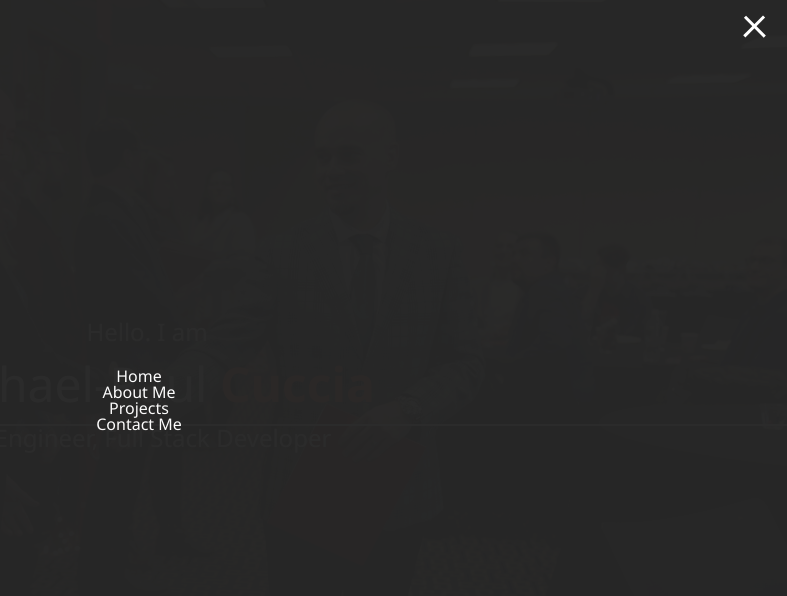
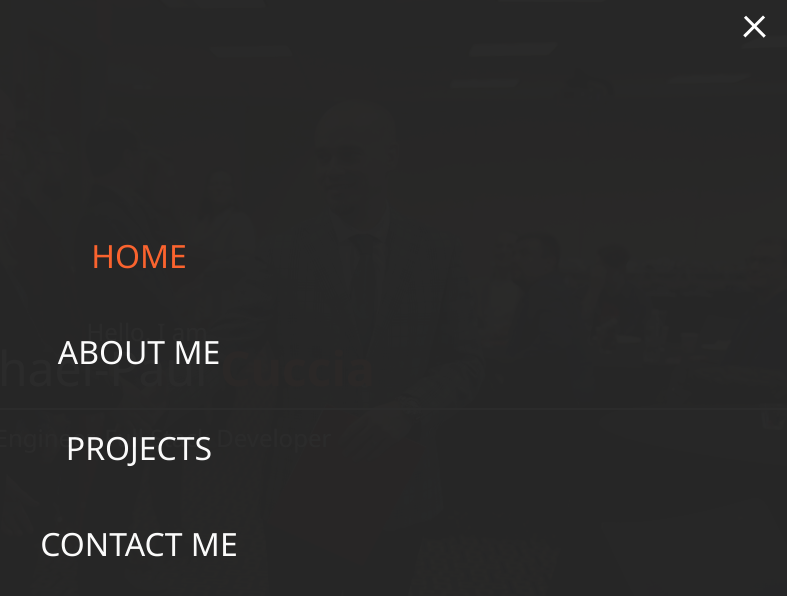
Before and after one commit to michaelpaulcuccia/sass-profile, a plain HTML site: page dist/index.html in a window 1280 px wide. Both pictures are taken after a click on the element 1250 px from the left and 26 px from the top of the page. Shown: the whole page, without its empty margins (493-1280 px from the left). Drawn offline with Linux system fonts and the light colour scheme.

Commit message:
home page with animation

```diff
--- a/dist/js/main.js
+++ b/dist/js/main.js
@@ -3,6 +3,8 @@ const menuBtn = document.querySelector('.menu-btn');
 const hamburger = document.querySelector('.menu-btn-burger');
 const nav = document.querySelector('.nav');
 const menuNav = document.querySelector('.menu-nav');
+//need to return an array of <li>'s
+const navItems = document.querySelectorAll('.menu-nav-item');
 
 let showMenu = false;
 
@@ -13,11 +15,13 @@ function toggleMenu() {
         hamburger.classList.add('open');
         nav.classList.add('open');
         menuNav.classList.add('open');
+        navItems.forEach(item => item.classList.add('open'));
         showMenu = true;
     } else {
         hamburger.classList.remove('open');
         nav.classList.remove('open');
         menuNav.classList.remove('open');
+        navItems.forEach(item => item.classList.remove('open'));
         showMenu = false;
     }
 }
--- a/scss/_home.scss
+++ b/scss/_home.scss
@@ -18,7 +18,7 @@
     &-name {
         font-size: 3rem;
         padding-bottom: 1rem;
-        margin-top: 1rem;
+        margin-bottom: 1rem;
         border-bottom: 2px solid #fff;
 
         &-last {
--- a/scss/_menu.scss
+++ b/scss/_menu.scss
@@ -98,5 +98,43 @@
             transform: translateY(0);
         }
 
+        &-item {
+            //items come in from right, x-horizontal
+            //links all the way off right side of page
+            transform: translateX(100vw);
+            @include transition-ease;
+
+            &.open{
+                //to initial position, from right
+                transform: translateX(0);
+            }
+
+            //js - add/remove .active when clicked
+            &.active > a {
+                //highlights current page
+                color: $secondary-color;
+            }
+        }
+
+        &-link {
+            display: inline-block;
+            font-size: 2rem;
+            text-transform: uppercase;
+            padding: 2rem 0;
+            font-weight: 300;
+            @include transition-ease;
+
+            &:hover {
+                color: $secondary-color;
+            }
+        }
+
     }
 }
+
+//iterate through each <li> and stagger
+@for $i from 1 through 4 {
+    .menu-nav-item:nth-child(#{$i}){
+        transition-delay: ($i * .1s) + .15s;
+    }
+}
```
Also changed, not shown: dist/css/main.css, 1 other file.
